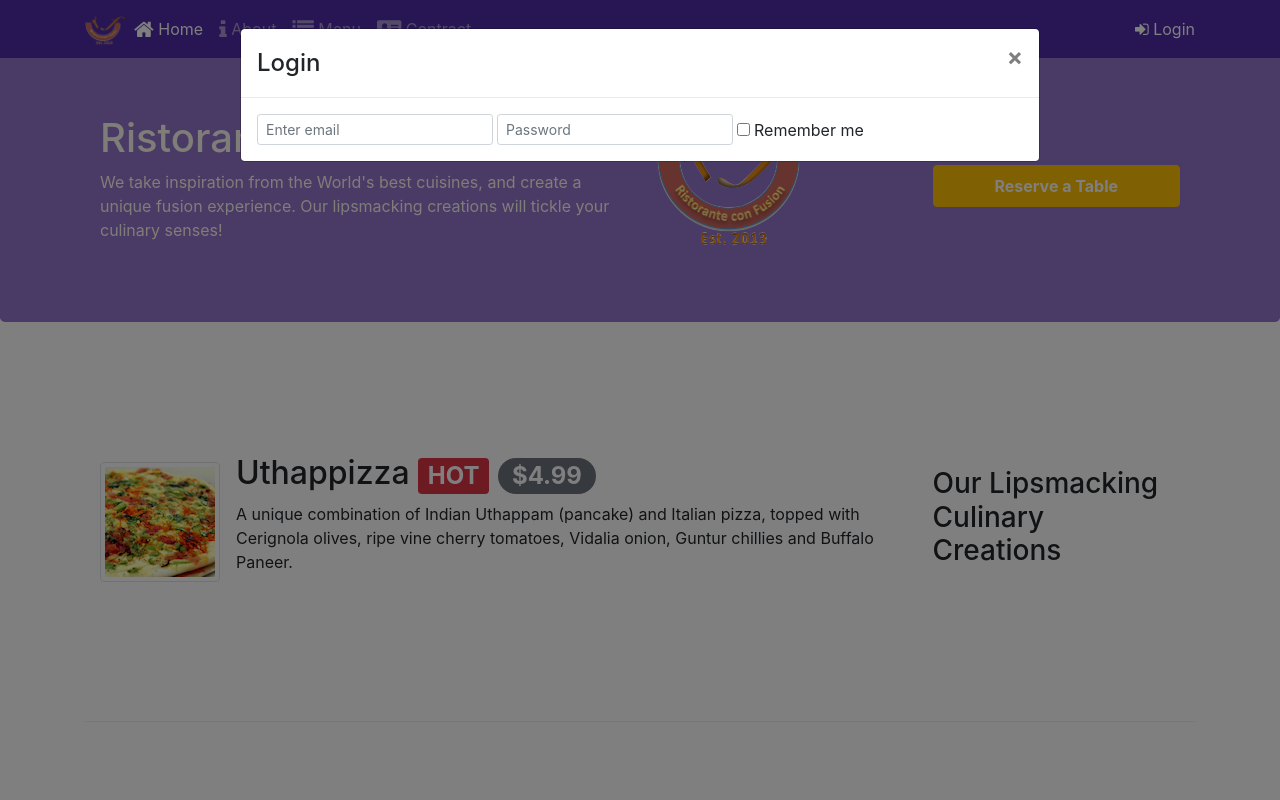
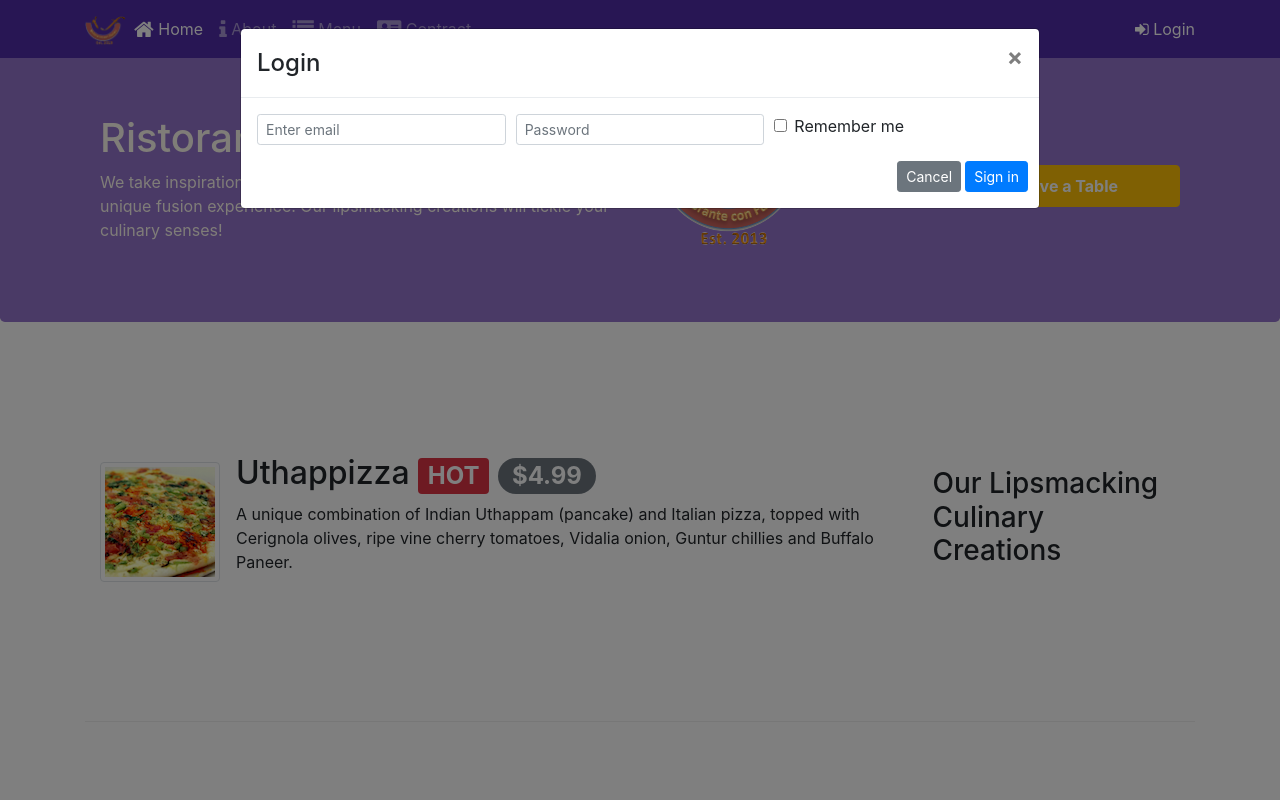
Before and after one commit to sunzid02/Front-End-Web-UI-Frameworks-and-Tools-Bootstrap-4, a website: page index.html in a window 1280 px wide. Both pictures are taken after a click on the link "Login". Shown: the top 800 px of the page. Drawn offline with nearby package versions, Linux system fonts and the light colour scheme.

Commit message:
tooltip modal form add

```diff
--- a/index.html
+++ b/index.html
@@ -65,20 +65,29 @@
                     </button>
                 </div>
                 <div class="modal-body">
-                    <form class="form-inline">
-                        <div class="form-group">
+                    <form>
+                        <div class="form-row">
+                            <div class="form-group col-sm-4">
                                 <label class="sr-only" for="exampleInputEmail3">Email address</label>
-                            <input type="email" class="form-control form-control-sm mr-1" id="exampleInputEmail3" placeholder="Enter email">
+                                <input type="email" class="form-control form-control-sm mr-1" id="exampleInputEmail3"
+                                    placeholder="Enter email">
                             </div>
-                        <div class="form-group">
+                            <div class="form-group col-sm-4">
                                 <label class="sr-only" for="exampleInputPassword3">Password</label>
                                 <input type="password" class="form-control form-control-sm mr-1" id="exampleInputPassword3"
                                     placeholder="Password">
                             </div>
+                            <div class="col-sm-auto">
                                 <div class="form-check">
-                            <label class="form-check-label">
-                                <input class="form-check-input" type="checkbox"> Remember me
+                                    <input class="form-check-input" type="checkbox">
+                                    <label class="form-check-label"> Remember me
                                     </label>
+                                </div>
+                            </div>
+                        </div>
+                        <div class="form-row">
+                            <button type="button" class="btn btn-secondary btn-sm ml-auto" data-dismiss="modal">Cancel</button>
+                            <button type="submit" class="btn btn-primary btn-sm ml-1">Sign in</button>
                         </div>
                     </form>
                 </div>
```
Lines whose indentation alone changed are shown as unchanged.
